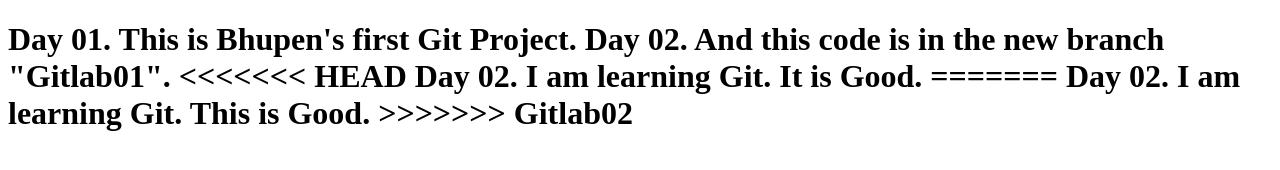
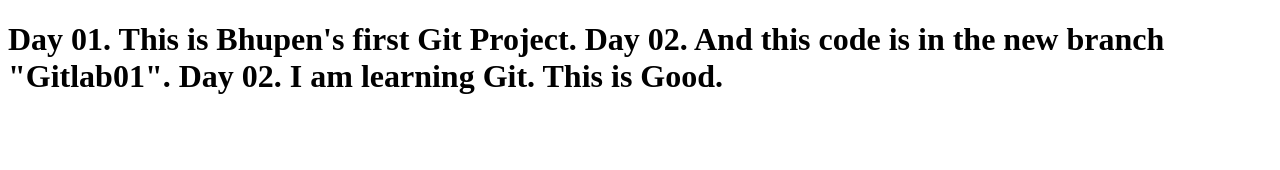
Before and after one commit to bhupendrabhati/myFirstLab, a plain HTML site: page index.html in a window 1280 px wide. Drawn offline with Linux system fonts and the light colour scheme.

Commit message:
incoming Change accepted

```diff
--- a/index.html
+++ b/index.html
@@ -7,11 +7,7 @@
     <h1>
         Day 01. This is Bhupen's first Git Project.
         Day 02. And this code is in the new branch "Gitlab01".
-<<<<<<< HEAD
-        Day 02. I am learning Git. It is Good.
-=======
         Day 02. I am learning Git. This is Good.
->>>>>>> Gitlab02
     </h1>
 </body>
 </html>
```
